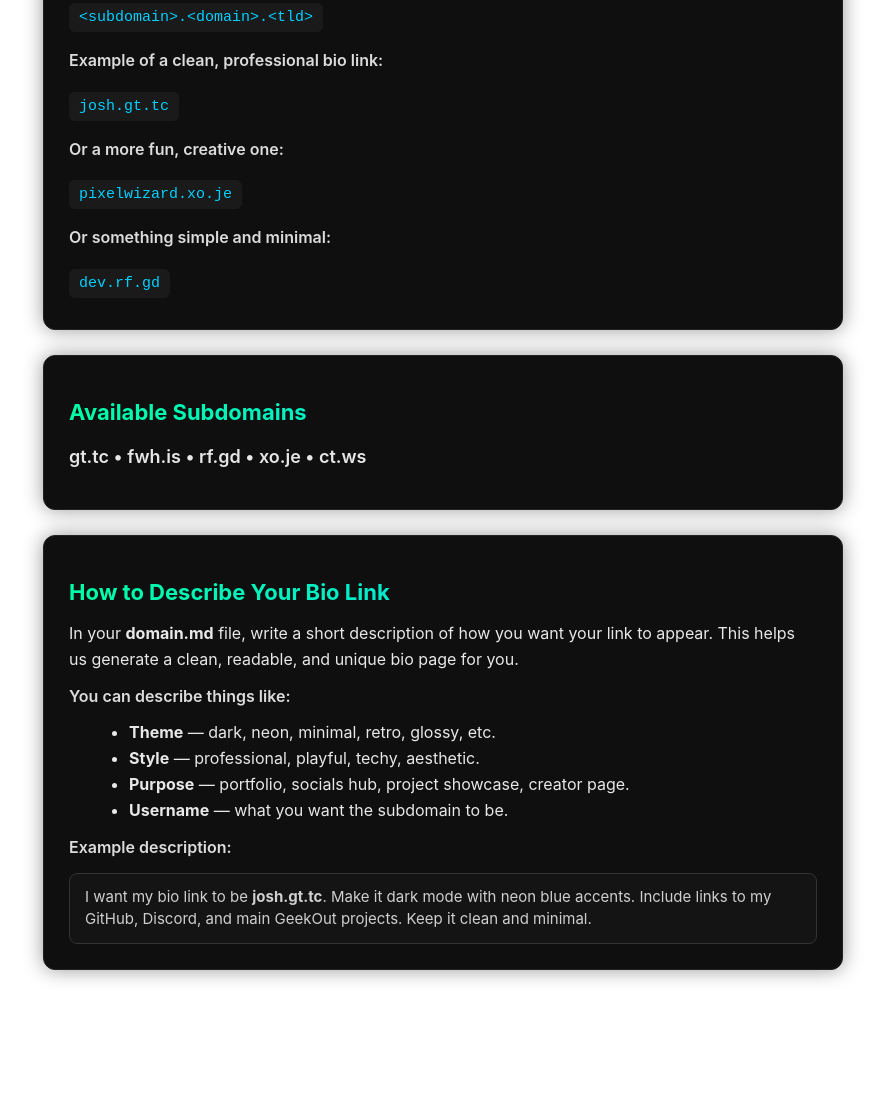
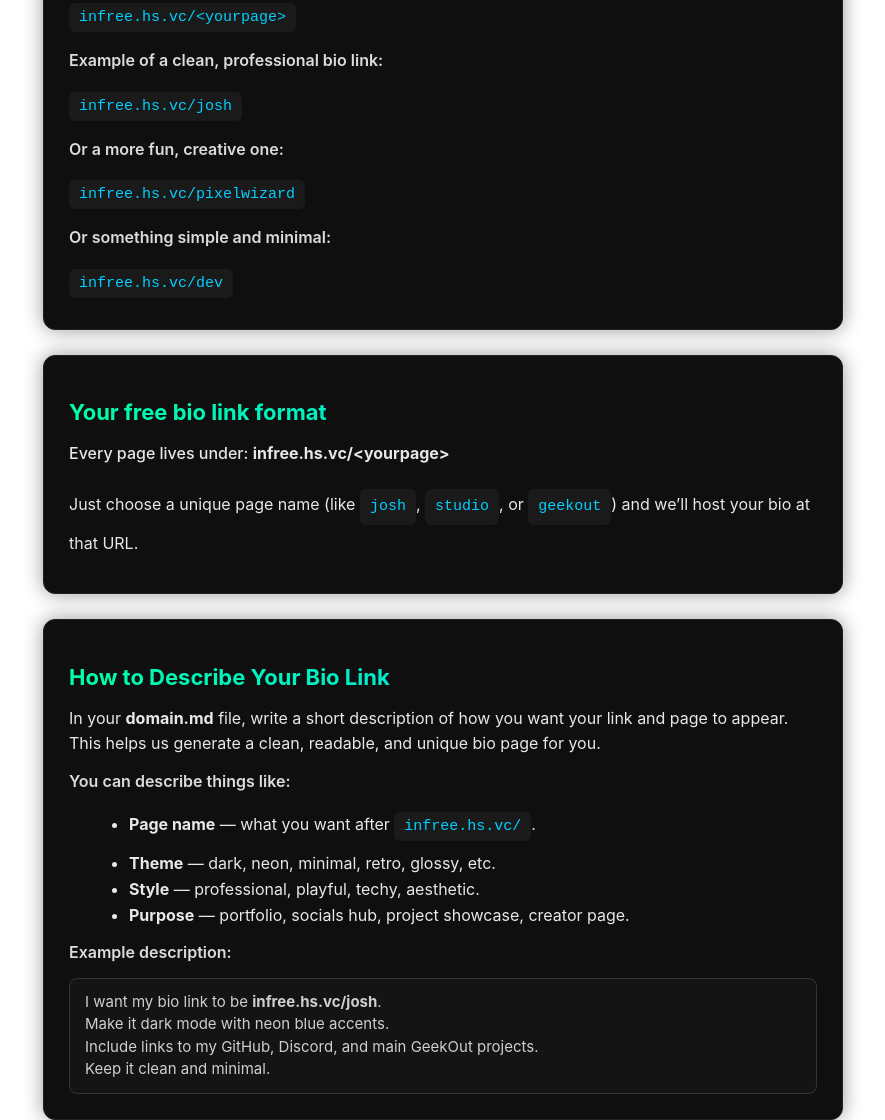
Before and after one commit to geekoutcoding/infinityfreebios, a plain HTML site: page index.html in a window 1280 px wide. Shown: the part 453-1573 px from the top of the page, without its empty margins (197-1082 px from the left). Before the commit the page ends 1508 px from the top, so only its background shows below. Drawn offline with Linux system fonts and the light colour scheme.

Commit message:
Update: v1.0.3

```diff
--- a/index.html
+++ b/index.html
@@ -25,46 +25,50 @@
       3. Inside that file, describe how you want your bio link to look using this format:
     </p>
 
-    <code>&lt;subdomain&gt;.&lt;domain&gt;.&lt;tld&gt;</code>
+    <code>infree.hs.vc/&lt;yourpage&gt;</code>
 
     <p class="goc-example-title">Example of a clean, professional bio link:</p>
-    <code>josh.gt.tc</code>
+    <code>infree.hs.vc/josh</code>
 
     <p class="goc-example-title">Or a more fun, creative one:</p>
-    <code>pixelwizard.xo.je</code>
+    <code>infree.hs.vc/pixelwizard</code>
 
     <p class="goc-example-title">Or something simple and minimal:</p>
-    <code>dev.rf.gd</code>
+    <code>infree.hs.vc/dev</code>
   </div>
 
   <div class="goc-card">
-    <h2>Available Subdomains</h2>
+    <h2>Your free bio link format</h2>
     <p class="goc-subs">
-      gt.tc • fwh.is • rf.gd • xo.je • ct.ws
+      Every page lives under: <strong>infree.hs.vc/&lt;yourpage&gt;</strong>
+    </p>
+    <p>
+      Just choose a unique page name (like <code>josh</code>, <code>studio</code>, or <code>geekout</code>)
+      and we’ll host your bio at that URL.
     </p>
   </div>
 
   <div class="goc-card">
     <h2>How to Describe Your Bio Link</h2>
     <p>
-      In your <strong>domain.md</strong> file, write a short description of how you want your link to appear.
+      In your <strong>domain.md</strong> file, write a short description of how you want your link and page to appear.
       This helps us generate a clean, readable, and unique bio page for you.
     </p>
 
     <p class="goc-example-title">You can describe things like:</p>
 
     <ul class="goc-list">
+      <li><strong>Page name</strong> — what you want after <code>infree.hs.vc/</code>.</li>
       <li><strong>Theme</strong> — dark, neon, minimal, retro, glossy, etc.</li>
       <li><strong>Style</strong> — professional, playful, techy, aesthetic.</li>
       <li><strong>Purpose</strong> — portfolio, socials hub, project showcase, creator page.</li>
-      <li><strong>Username</strong> — what you want the subdomain to be.</li>
     </ul>
 
     <p class="goc-example-title">Example description:</p>
     <div class="goc-description-box">
-      I want my bio link to be <strong>josh.gt.tc</strong>.
-      Make it dark mode with neon blue accents.
-      Include links to my GitHub, Discord, and main GeekOut projects.
+      I want my bio link to be <strong>infree.hs.vc/josh</strong>.<br>
+      Make it dark mode with neon blue accents.<br>
+      Include links to my GitHub, Discord, and main GeekOut projects.<br>
       Keep it clean and minimal.
     </div>
   </div>
@@ -155,8 +159,8 @@
   }
 
   .goc-subs {
-    font-size: 18px;
-    font-weight: 600;
+    font-size: 16px;
+    font-weight: 500;
     color: #e6e6e6;
   }
 
```
